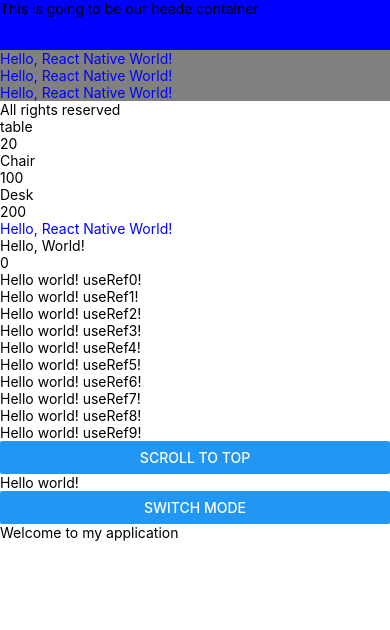
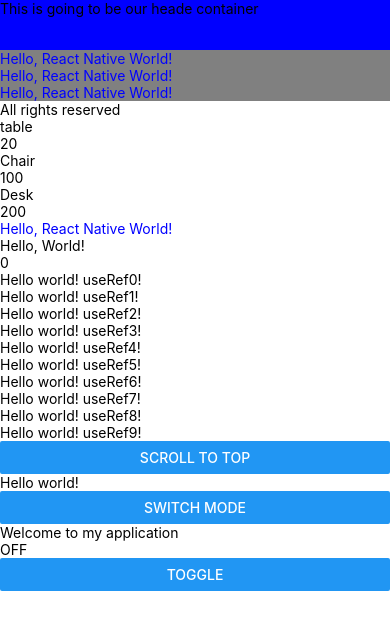
Before and after one commit to GenerationMilton/react-native-practice, a React Native app: screen / in a window 390 px wide. Shown: the top 630 px of the page. Built offline with nearby package versions, Linux system fonts and the light colour scheme.

Commit message:
feat s8 custom hooks in first app

```diff
--- a/App.js
+++ b/App.js
@@ -5,6 +5,7 @@
 import Item from './components/item/item';
 import { ThemeContext } from './contexts/ThemeContext';
 import HomeScreen from './components/HomeScreeen/HomeScreen';
+import useToggle from './customHooks/useToggle';
 
 const App = () => {
 
@@ -33,6 +34,8 @@
     const toggleTheme = () =>{
       setIsDarkMode(!isDarkMode);
     }
+  //custom Hooks
+  const[isOn, toggleIsOn] = useToggle(false);
 
   return (
     <SafeAreaView>
@@ -81,6 +84,10 @@
         </View>
         <HomeScreen/>
       </ThemeContext.Provider>
+      <View>
+          <Text>{isOn? 'ON': 'OFF'}</Text>
+          <Button title={'Toggle'} onPress={toggleIsOn}/>
+      </View>
     </SafeAreaView>
 
   )
--- /dev/null
+++ b/customHooks/useToggle.js
@@ -0,0 +1,12 @@
+import { useState } from "react";
+
+const useToggle =(initialValue= false) =>{
+    const [value, setValue]= useState(initialValue);
+
+    const toggle = () =>{
+        setValue(!value);
+    }
+    return [value, toggle];
+}
+
+export default useToggle;
```
